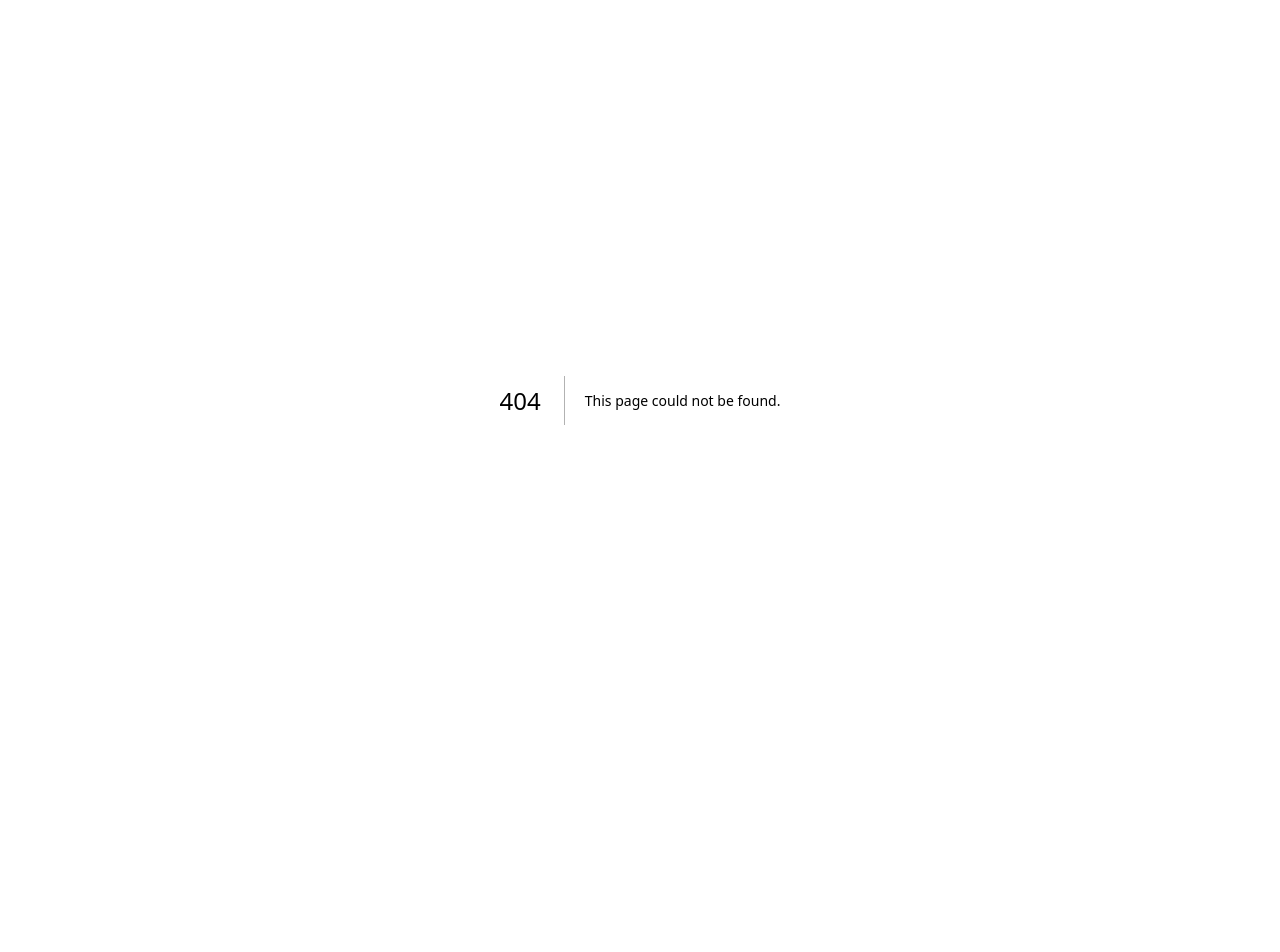
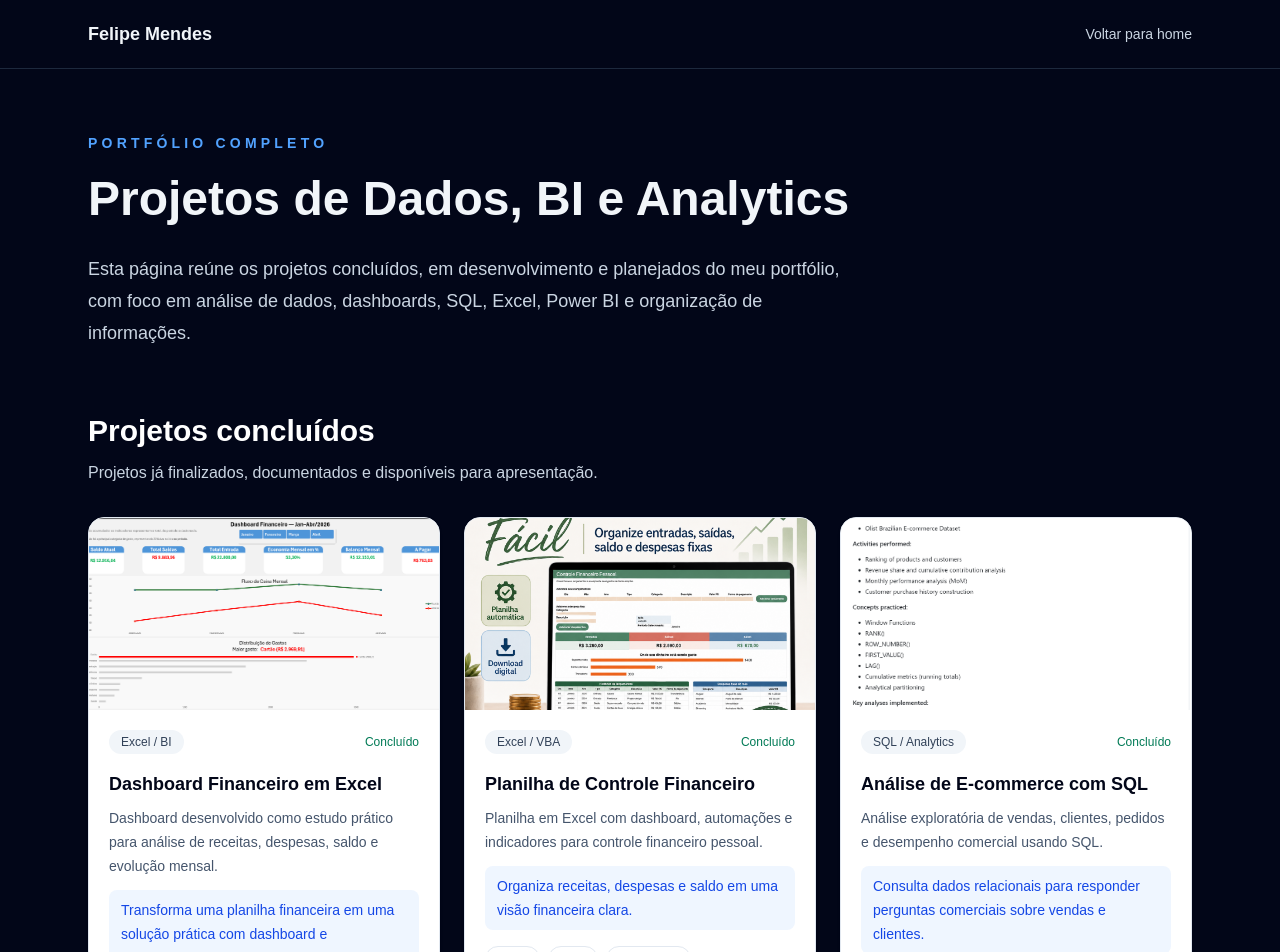
Before and after one commit to Felipee-M/felipe-mendes-portfolio, a Next.js app: page /projects in a window 1280 px wide. Before the commit this address had no page. Shown: the top 952 px of the page. Before the commit the page ends 800 px from the top, so only its background shows below. Built offline with nearby package versions, Linux system fonts and the light colour scheme.

Commit message:
feat: add projects listing page

```diff
--- /dev/null
+++ b/src/app/projects/page.tsx
@@ -0,0 +1,102 @@
+import type { Metadata } from "next";
+import Link from "next/link";
+import { Footer } from "@/components/layout/Footer";
+import { ProjectCard } from "@/components/projects/ProjectCard";
+import { projects, type Project } from "@/data/projects";
+
+type ProjectStatus = Project["status"];
+
+const projectSections: {
+  title: string;
+  status: ProjectStatus;
+  description: string;
+}[] = [
+  {
+    title: "Projetos concluídos",
+    status: "Concluído",
+    description:
+      "Projetos já finalizados, documentados e disponíveis para apresentação.",
+  },
+  {
+    title: "Projetos em desenvolvimento",
+    status: "Em desenvolvimento",
+    description:
+      "Projetos em andamento que fazem parte da evolução do portfólio.",
+  },
+  {
+    title: "Projetos planejados",
+    status: "Planejado",
+    description:
+      "Ideias e próximos projetos previstos para fortalecer o portfólio.",
+  },
+];
+
+export const metadata: Metadata = {
+  title: "Projetos | Felipe Mendes",
+  description:
+    "Lista completa de projetos de Dados, BI, SQL, Excel, Power BI, Python e Analytics desenvolvidos por Felipe Mendes.",
+};
+
+export default function ProjectsPage() {
+  return (
+    <main className="min-h-screen bg-slate-950 text-slate-100">
+      <header className="border-b border-slate-800">
+        <div className="mx-auto flex max-w-6xl items-center justify-between px-6 py-5">
+          <Link href="/" className="text-lg font-bold">
+            Felipe Mendes
+          </Link>
+
+          <Link href="/#projetos" className="text-sm text-slate-300 hover:text-white">
+            Voltar para home
+          </Link>
+        </div>
+      </header>
+
+      <section className="mx-auto max-w-6xl px-6 py-16">
+        <p className="mb-4 text-sm font-semibold uppercase tracking-[0.3em] text-blue-400">
+          Portfólio completo
+        </p>
+
+        <h1 className="mb-6 text-4xl font-bold leading-tight md:text-5xl">
+          Projetos de Dados, BI e Analytics
+        </h1>
+
+        <p className="max-w-3xl text-lg leading-8 text-slate-300">
+          Esta página reúne os projetos concluídos, em desenvolvimento e
+          planejados do meu portfólio, com foco em análise de dados,
+          dashboards, SQL, Excel, Power BI e organização de informações.
+        </p>
+      </section>
+
+      {projectSections.map((section) => {
+        const sectionProjects = projects.filter(
+          (project) => project.status === section.status,
+        );
+
+        if (sectionProjects.length === 0) {
+          return null;
+        }
+
+        return (
+          <section key={section.status} className="mx-auto max-w-6xl px-6 pb-16">
+            <div className="mb-8">
+              <h2 className="text-3xl font-bold text-white">{section.title}</h2>
+
+              <p className="mt-3 max-w-2xl text-slate-300">
+                {section.description}
+              </p>
+            </div>
+
+            <div className="grid gap-6 md:grid-cols-2 lg:grid-cols-3">
+              {sectionProjects.map((project) => (
+                <ProjectCard key={project.id} project={project} />
+              ))}
+            </div>
+          </section>
+        );
+      })}
+
+      <Footer />
+    </main>
+  );
+}
--- a/src/components/projects/ProjectCard.tsx
+++ b/src/components/projects/ProjectCard.tsx
@@ -55,12 +55,18 @@ export function ProjectCard({ project }: ProjectCardProps) {
         </div>
 
         <div className="flex flex-wrap gap-3 pt-2">
+          {project.caseUrl ? (
             <Link
               href={project.caseUrl}
               className="rounded-lg bg-slate-950 px-4 py-2 text-sm font-medium text-white transition hover:bg-slate-800"
             >
               Ver estudo de caso
             </Link>
+          ) : (
+            <span className="rounded-lg bg-slate-100 px-4 py-2 text-sm font-medium text-slate-500">
+              Estudo de caso em breve
+            </span>
+          )}
 
           {project.githubUrl && (
             <a
--- a/src/components/sections/Projects.tsx
+++ b/src/components/sections/Projects.tsx
@@ -1,5 +1,7 @@
+import Link from "next/link";
 import { projects } from "@/data/projects";
 import { ProjectCard } from "@/components/projects/ProjectCard";
+
 
 export function Projects() {
   const featuredProjects = projects.filter((project) => project.featured);
@@ -26,6 +28,15 @@ export function Projects() {
           <ProjectCard key={project.id} project={project} />
         ))}
       </div>
+
+      <div className="mt-10">
+        <Link
+          href="/projects"
+          className="inline-flex rounded-xl border border-slate-700 px-5 py-3 text-sm font-semibold text-slate-100 transition hover:border-slate-500 hover:bg-slate-900"
+        >
+          Ver todos os projetos
+        </Link>
+      </div>
     </section>
   );
 }
--- a/src/data/projects.ts
+++ b/src/data/projects.ts
@@ -7,7 +7,7 @@ export type Project = {
   tools: string[];
   status: "Concluído" | "Em desenvolvimento" | "Planejado";
   image: string;
-  caseUrl: string;
+  caseUrl?: string;
   githubUrl?: string;
   demoUrl?: string;
   featured: boolean;
@@ -60,13 +60,13 @@ export const projects: Project[] = [
   id: "dashboard-comercial-powerbi",
   title: "Dashboard Comercial em Power BI",
   category: "Power BI / BI",
-    impactShort: "Em breve.",
   description:
     "Dashboard para acompanhamento de vendas, indicadores comerciais e desempenho por categoria.",
+  impactShort:
+    "Projeto em desenvolvimento para transformar dados comerciais em indicadores executivos.",
   tools: ["Power BI", "DAX", "Power Query"],
   status: "Em desenvolvimento",
   image: "/images/projects/powerbi-comercial.png",
-    caseUrl: "/projects/dashboard-comercial-powerbi",
   featured: false,
-  },
+  }
 ];
```
Lines whose indentation alone changed are shown as unchanged.
